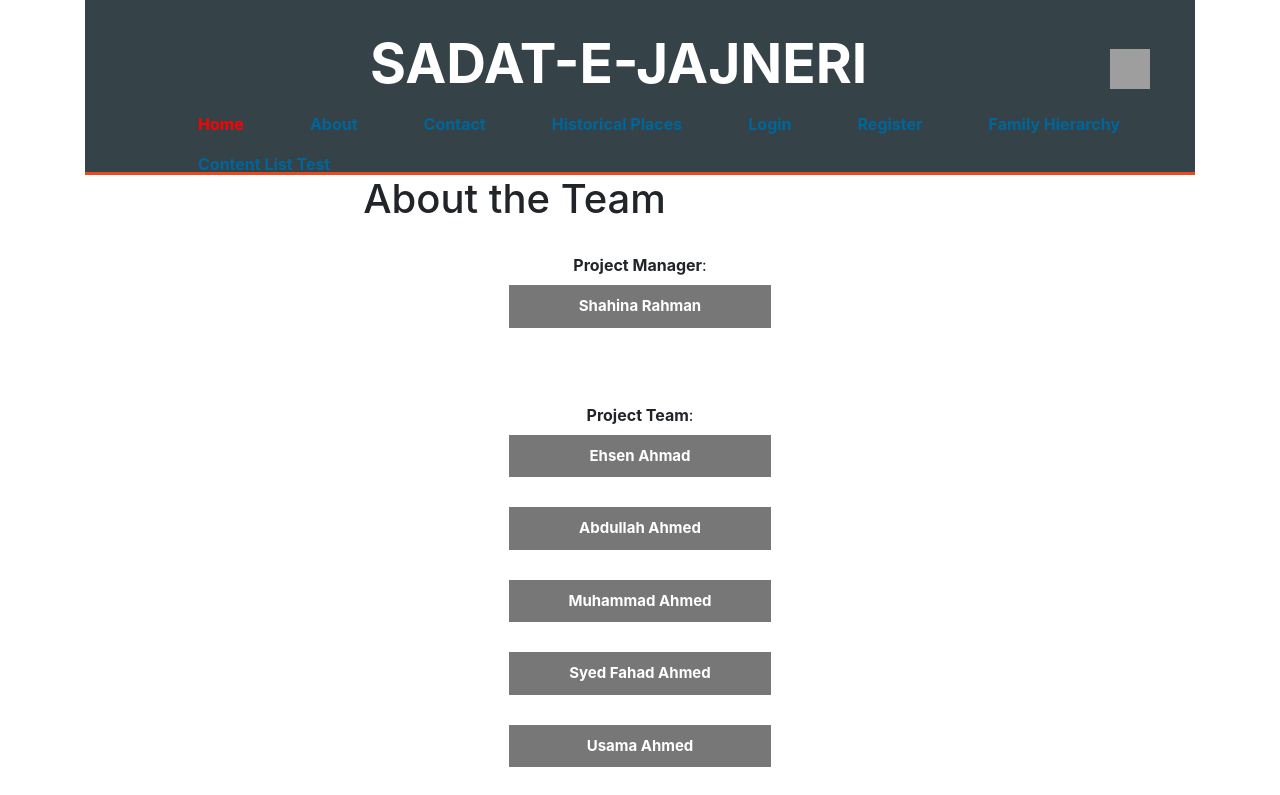
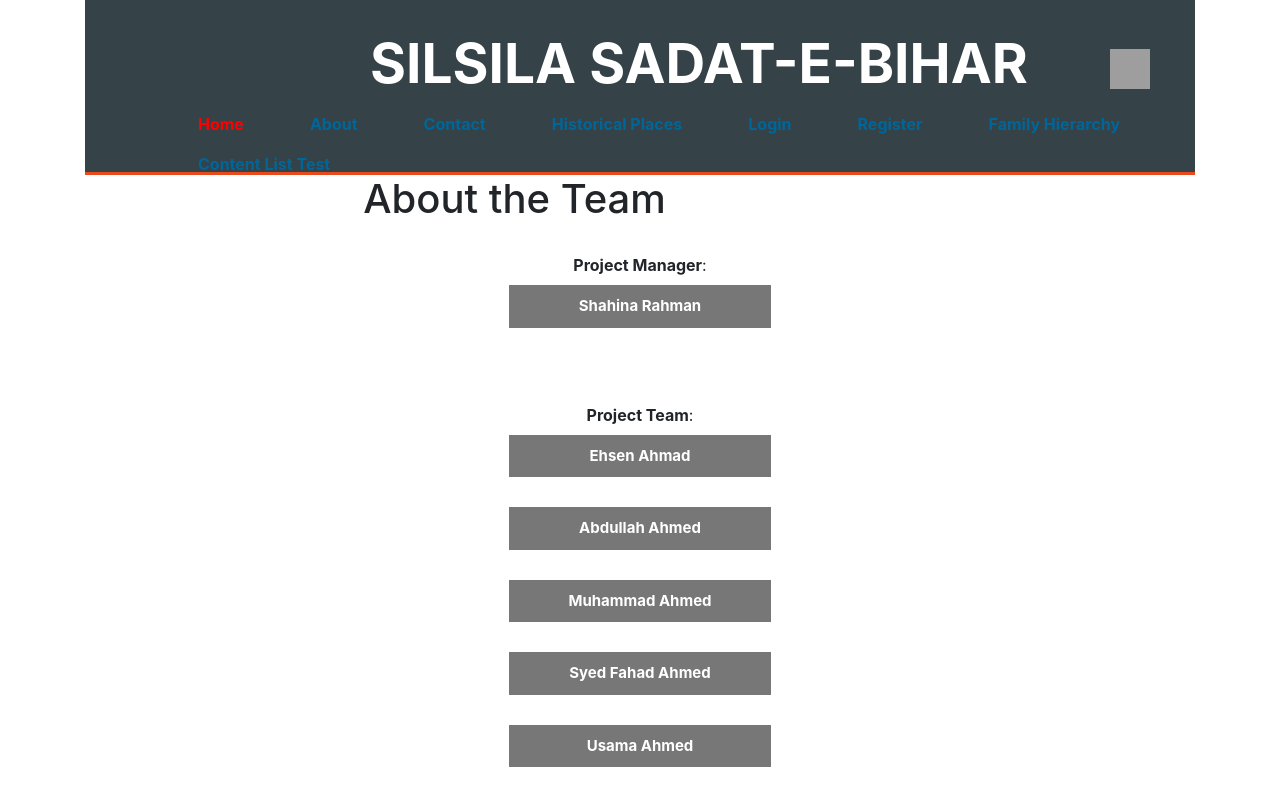
Before and after one commit to abdullahahmed2/family-tree, a React (Create React App) app in the folder family-tree-project/family-tree/: page /about in a window 1280 px wide. Shown: the top 795 px of the page. Built offline with nearby package versions, Linux system fonts and the light colour scheme; grey boxes are pictures that could not be loaded.

Commit message:
updated name

```diff
--- a/family-tree-project/family-tree/src/pages/Header.js
+++ b/family-tree-project/family-tree/src/pages/Header.js
@@ -12,7 +12,7 @@ class Header extends React.Component{
         <header>
           <div className='container'>
             <div id ="branding">
-            <h1>SADAT-E-JAJNERI</h1>
+            <h1>SILSILA SADAT-E-BIHAR</h1>
             </div>
 
             <div className = "profile">
--- a/family-tree-project/family-tree/src/pages/test-content-list.js
+++ b/family-tree-project/family-tree/src/pages/test-content-list.js
@@ -1,10 +1,12 @@
 import React from 'react';
 import testData from "./test-content-list.json";
+import NavBar from "./nav.js";
 
 class ContentListTest extends React.Component{
     render() {
         return (
             <div>
+            <NavBar />
                 <h1>Example Using JSON Info</h1>
                 {testData.map((data, index) => {
                     return <p>{data.country}</p>
```
